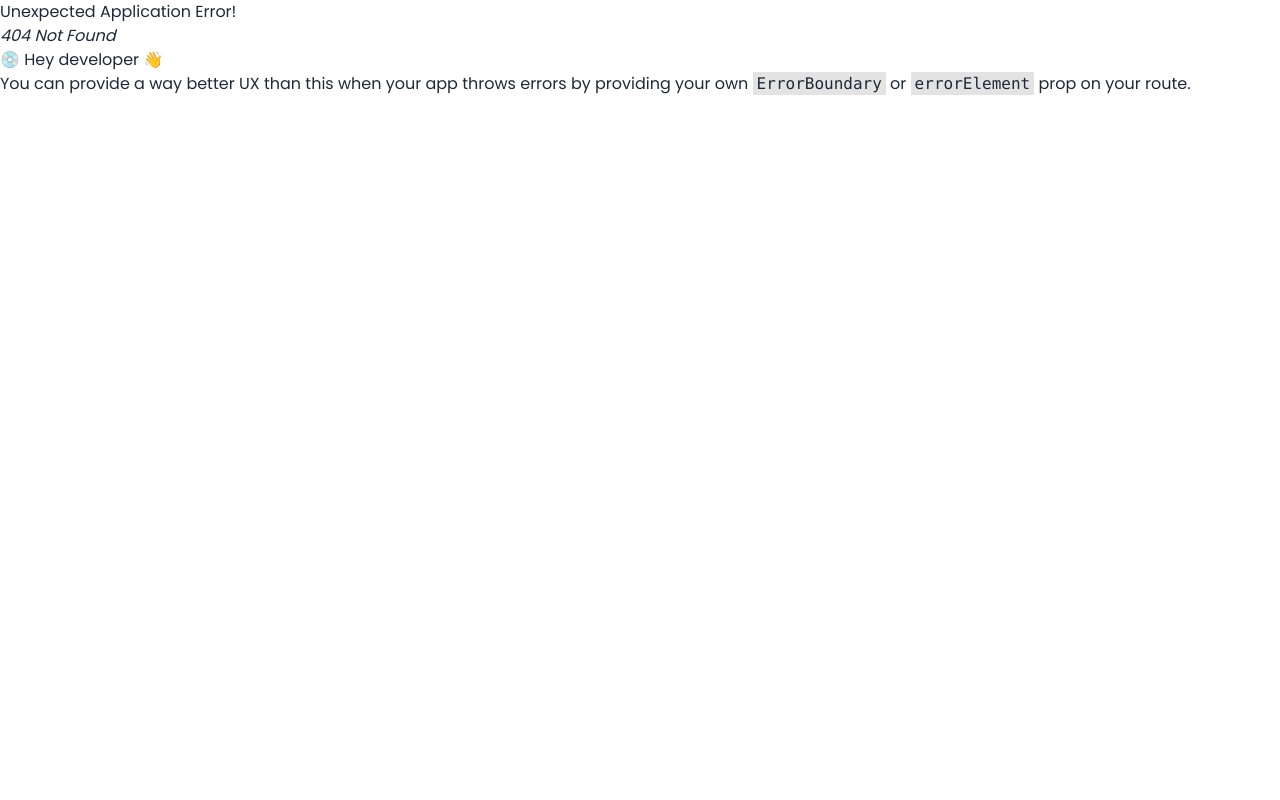
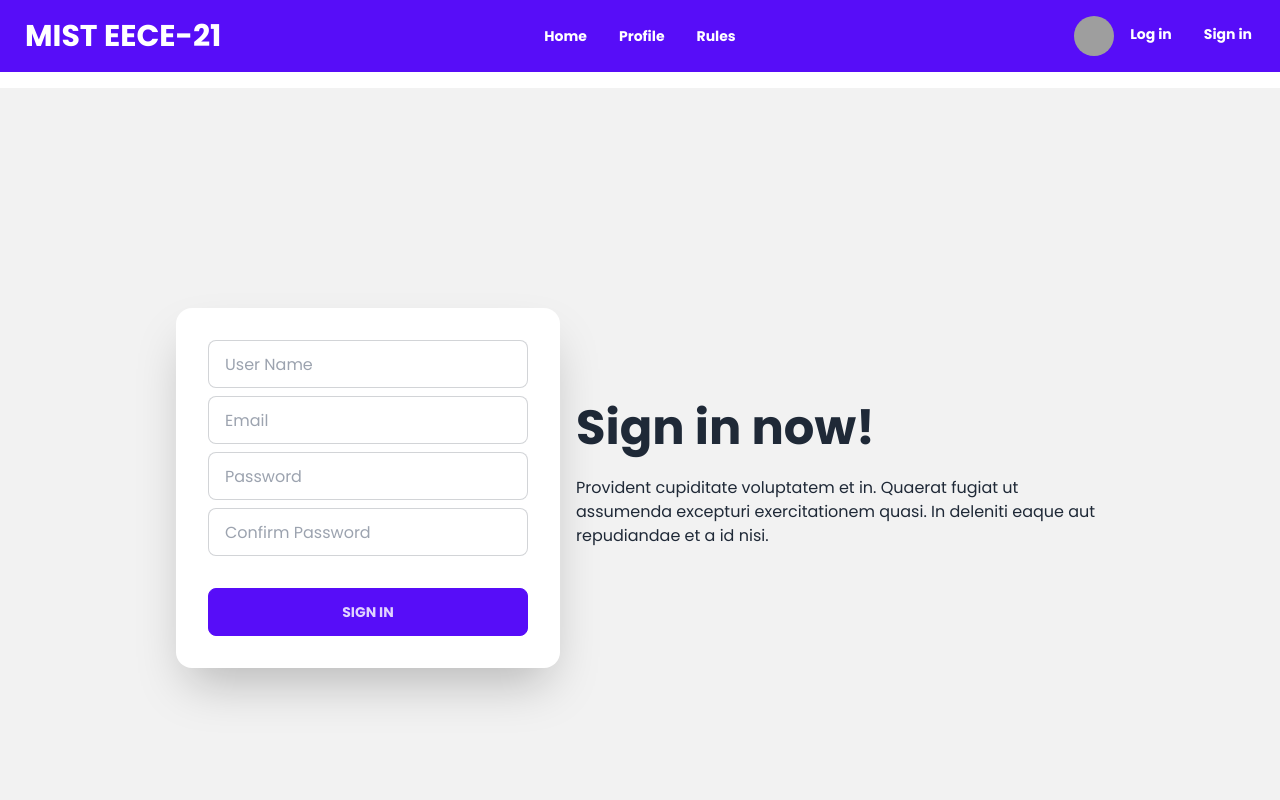
Before and after one commit to nafim191119/EECE-21-official-web, a React (Vite) app: page /signin in a window 1280 px wide. Before the commit this address had no page. Shown: the top 800 px of the page. Built offline with nearby package versions, Linux system fonts and the light colour scheme; grey boxes are pictures that could not be loaded.

Commit message:
navbar-added

```diff
--- a/package.json
+++ b/package.json
@@ -10,6 +10,9 @@
     "preview": "vite preview"
   },
   "dependencies": {
+    "@emotion/react": "^11.11.1",
+    "@emotion/styled": "^11.11.0",
+    "@mui/material": "^5.14.14",
     "localforage": "^1.10.0",
     "match-sorter": "^6.3.1",
     "react": "^18.2.0",
--- a/src/Card/Card.css
+++ b/src/Card/Card.css
@@ -7,7 +7,7 @@
     font-family: 'Poppins';
 }
 
-.card {
+.cardbox {
     position: relative;
     width: 300px;
     height: 190px;
@@ -18,7 +18,7 @@
     margin-bottom: 200px;
 }
 
-.card:hover {
+.cardbox:hover {
     height: 380px;
 }
 
@@ -36,7 +36,7 @@
     transition: 0.5s;
 }
 
-.card:hover .imgBox {
+.cardbox:hover .imgBox {
     width: 220px;
     height: 240px;
     margin-bottom: 5px;
@@ -51,7 +51,7 @@
     object-fit: cover;
 }
 
-.card .content{
+.cardbox .content{
     position: absolute;
     width: 100%;
     height: 100%;
@@ -62,7 +62,7 @@
     transition: 0.5s;
 }
 
-.card .content .details{
+.cardbox .content .details{
     padding: 40px;
     text-align: center;
     width: 100%;
@@ -70,48 +70,48 @@
     transform: translateY(150px);
 }
 
-.card:hover .content .details {
+.cardbox:hover .content .details {
     transform: translateY(0px);
 }
 
-.card .content .details h2 {
+.cardbox .content .details h2 {
     font-size: 1.25em;
     font-weight: 600;
     color: #555;
     line-height: 1.2em;
 }
 
-.card:hover .content{
+.cardbox:hover .content{
     margin-top: 30px;
     transition: 0.5s;
 }
 
-.card .content .details h2 span {
+.cardbox .content .details h2 span {
     font-size: 0.75em;
     font-weight: 500;
     opacity: 0.5;
 }
 
-.card .content .details .data {
+.cardbox .content .details .data {
     display: flex;
     justify-content: space-between;
     margin: 20px 0;
 }
 
-.card .content .details h3 {
+.cardbox .content .details h3 {
     font-size: 1em;
     color: #000000;
     line-height: 1.2em;
     font-weight: 600;
 }
 
-.card .content .details h3 span {
+.cardbox .content .details h3 span {
     font-size: 0.95em;
     font-weight: 900;
     opacity: 0.5;
 }
 
-.card .content .details .actionBtn{
+.cardbox .content .details .actionBtn{
     display: flex;
     justify-content: center;
     align-items: center;
@@ -119,7 +119,7 @@
 
 }
 
-.card .content .details .actionBtn button {
+.cardbox .content .details .actionBtn button {
     padding: 10px 30px;
     border: none;
     border-radius: 10px;
@@ -131,7 +131,7 @@
     cursor: pointer;
 }
 
-.card .content .details .actionBtn button:nth-child(2){
+.cardbox .content .details .actionBtn button:nth-child(2){
     border: 1px solid #999;
     color: #ffffff;
     background: #7700ff;
--- a/src/Card/Card.jsx
+++ b/src/Card/Card.jsx
@@ -3,7 +3,7 @@ import './Card.css';
 const Card = ({ item }) => {
     const { name, image, ID, section, level } = item;
     return (
-        <div className="card mx-auto">
+        <div className="cardbox mx-auto">
             <div className="imgBox">
                 <img src={image} alt="" />
             </div>
--- a/src/Footer/Footer.jsx
+++ b/src/Footer/Footer.jsx
@@ -11,7 +11,7 @@ const Footer = () => {
                     <p className="font-bold text-2xl">
                         MILITARY INSTITUTE OF SCIENCE AND TECHNOLOGY <br />Providing reliable tech since 1998-{currentYear}.
                     </p>
-                    <p className="font-bold mt-2">Copyright © {currentYear} - All right reserved by <span className="bg-red-900 px-4 py-2 rounded-lg uppercase text-white">Nafim</span>.</p>
+                    <p className="font-bold mt-2">Copyright © {currentYear} - All right reserved by <span className="bg-red-900 px-4 py-2 rounded-lg uppercase text-white">Nafim.</span></p>
                 </aside>
                 <span className="bg-red-900 px-8 py-2 rounded-lg uppercase text-white text-3xl font-bold"><Clock></Clock></span>
                 <nav>
--- /dev/null
+++ b/src/LogIn/LogIn.jsx
@@ -0,0 +1,38 @@
+const LogIn = () => {
+    return (
+        <div>
+            <div className="hero min-h-screen bg-base-200  px-40 mt-4">
+                <div className="hero-content flex-col lg:flex-row-reverse sm:flex-row sm:mx-auto">
+                    <div className="text-center lg:text-left">
+                        <h1 className="text-5xl font-bold">Login now!</h1>
+                        <p className="py-6">Provident cupiditate voluptatem et in. Quaerat fugiat ut assumenda excepturi exercitationem quasi. In deleniti eaque aut repudiandae et a id nisi.</p>
+                    </div>
+                    <div className="card flex-shrink-0 w-full max-w-sm shadow-2xl bg-base-100">
+                        <form className="card-body">
+                            <div className="form-control">
+                                <label className="label">
+                                    <span className="label-text">Email</span>
+                                </label>
+                                <input type="email" placeholder="Email" className="input input-bordered" required />
+                            </div>
+                            <div className="form-control">
+                                <label className="label">
+                                    <span className="label-text">Password</span>
+                                </label>
+                                <input type="password" placeholder="Password" className="input input-bordered" required />
+                                <label className="label">
+                                    <a href="#" className="label-text-alt link link-hover">Forgot password?</a>
+                                </label>
+                            </div>
+                            <div className="form-control mt-6">
+                                <button className="btn btn-primary">Login</button>
+                            </div>
+                        </form>
+                    </div>
+                </div>
+            </div>
+        </div>
+    );
+};
+
+export default LogIn;
--- a/src/NavBar/NavBar.jsx
+++ b/src/NavBar/NavBar.jsx
@@ -1,3 +1,4 @@
+import { Avatar } from "@mui/material";
 import { Link } from "react-router-dom";
 
 const NavBar = () => {
@@ -5,19 +6,21 @@ const NavBar = () => {
         <div>
             <div className="navbar bg-primary">
                 <div className="navbar-start">
-                    <a className="btn btn-ghost normal-case text-3xl text-white">LOGO</a>
+                    <a className="btn btn-ghost normal-case text-3xl text-white">MIST EECE-21</a>
                 </div>
                 <div className="navbar-center hidden lg:flex text-white">
-                    <ul className="menu menu-horizontal px-1">
+                    <ul className="menu menu-horizontal px-1 font-bold">
                         <li><Link to="/">Home</Link></li>
                         <li><Link to="/profile">Profile</Link>  </li>
                         <li><Link to="/rules">Rules</Link></li>
                     </ul>
                 </div>
-                <div className="navbar-end">
-                    <a className="btn">Log in</a>
-                    <a className="btn">Sign up</a>
-                    <a className="btn">Photo</a>
+                <div className="navbar-end hidden lg:flex text-white">
+                    <ul className="menu menu-horizontal px-1 font-bold">
+                        <Avatar alt="Travis Howard" src="/static/images/avatar/2.jpg" />
+                        <li><Link to="/login" className="">Log in</Link></li>
+                        <li><Link to="/signin" className="">Sign in</Link></li>
+                    </ul>
                 </div>
             </div>
         </div>
--- /dev/null
+++ b/src/SignIn/SignIn.jsx
@@ -0,0 +1,36 @@
+
+const SignIn = () => {
+    return (
+        <div>
+            <div className="hero min-h-screen bg-base-200  px-40 mt-4">
+                <div className="hero-content flex-col lg:flex-row-reverse">
+                    <div className="text-center lg:text-left">
+                        <h1 className="text-5xl font-bold">Sign in now!</h1>
+                        <p className="py-6">Provident cupiditate voluptatem et in. Quaerat fugiat ut assumenda excepturi exercitationem quasi. In deleniti eaque aut repudiandae et a id nisi.</p>
+                    </div>
+                    <div className="card flex-shrink-0 w-full max-w-sm shadow-2xl bg-base-100">
+                        <form className="card-body">
+                            <div className="form-control">
+                                <input type="email" placeholder="User Name" className="input input-bordered" required />
+                            </div>
+                            <div className="form-control">
+                                <input type="email" placeholder="Email" className="input input-bordered" required />
+                            </div>
+                            <div className="form-control">
+                                <input type="password" placeholder="Password" className="input input-bordered" required />
+                            </div>
+                            <div className="form-control">
+                                <input type="password" placeholder="Confirm Password" className="input input-bordered" required />
+                            </div>
+                            <div className="form-control mt-6">
+                                <button className="btn btn-primary">Sign in</button>
+                            </div>
+                        </form>
+                    </div>
+                </div>
+            </div>
+        </div>
+    );
+};
+
+export default SignIn;
```
Also changed, not shown: src/Routes/Routes.jsx (+10 -0 lines), 1 other file (tests, documents, lock files or other folders).
